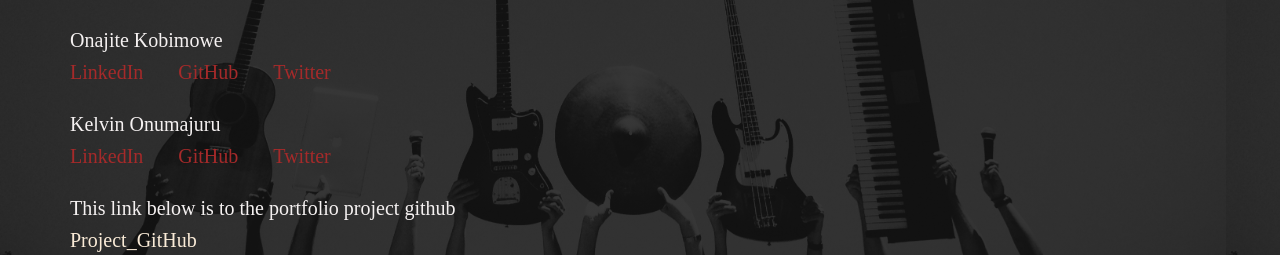
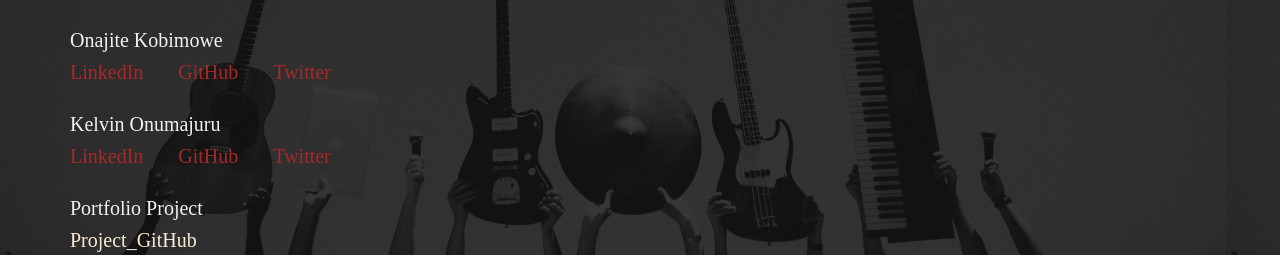
Before and after one commit to adeniyitobi055/Music-Recommendation-System, a Flask app: page /about in a window 1280 px wide. Shown: the part 562-817 px from the top of the page. Run offline with Flask 3, Linux system fonts and the light colour scheme.

Commit message:
Update about.html

```diff
--- a/templates/about.html
+++ b/templates/about.html
@@ -60,7 +60,7 @@
             <a href="">Twitter</a>
         </div>
         <div class="portfolio">
-            <p>This link below is to the portfolio project github</p>
+            <p>Portfolio Project</p>
             <a href="https://github.com/adeniyitobi055/Music-Recommendation-System">Project_GitHub</a>
         </div>
     </div>
```
